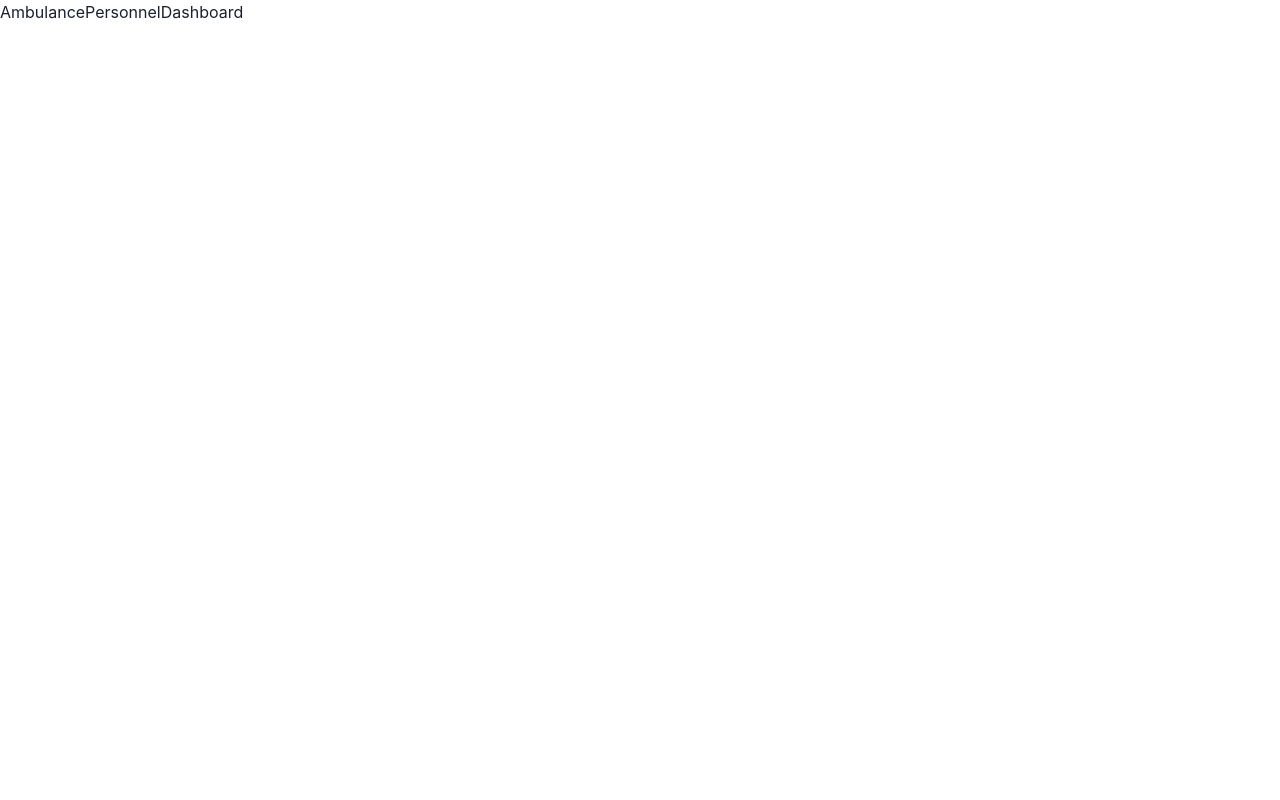
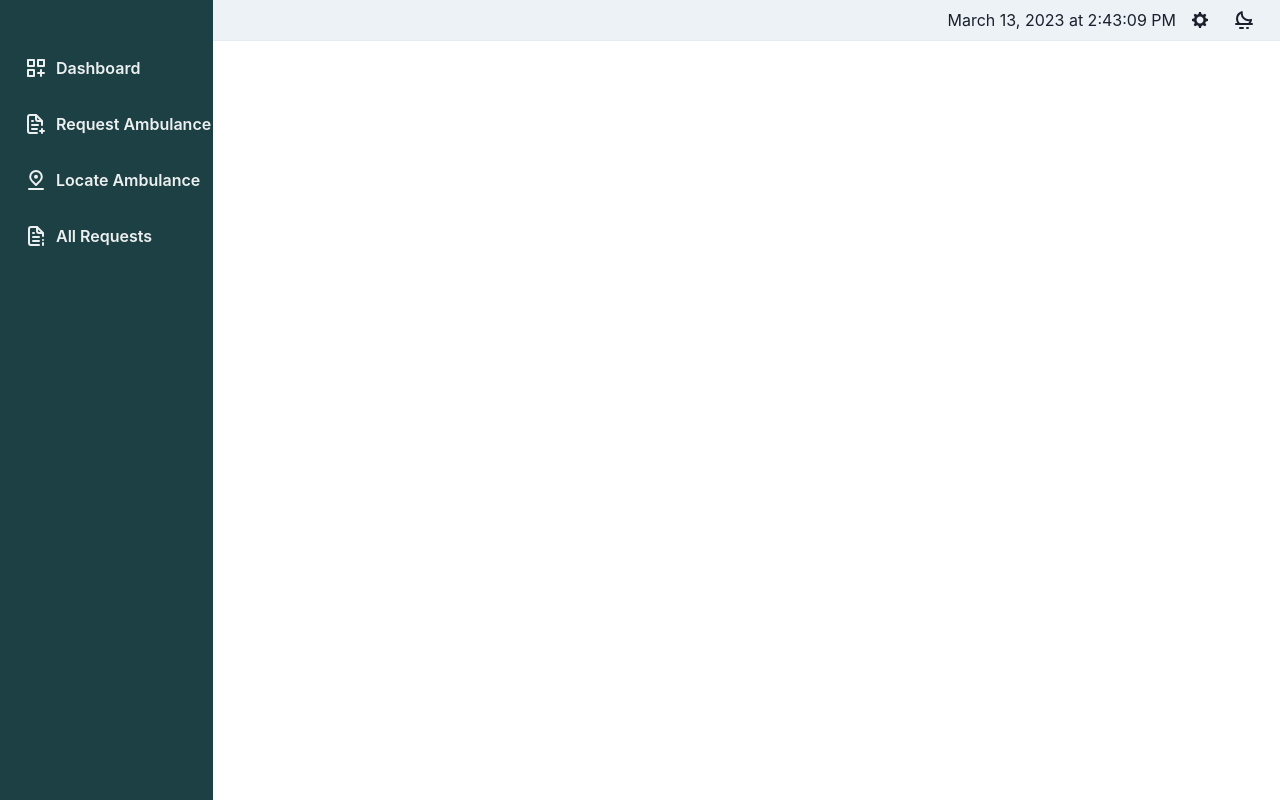
Before and after one commit to neildc14/capstone, a React (Vite) app in the folder client/: page /ambulance_personnel in a window 1280 px wide. Built offline with nearby package versions, Linux system fonts and the light colour scheme; no server answers.

Commit message:
added delete functionality

```diff
--- a/client/src/components/DeleteConfirmationModal.jsx
+++ b/client/src/components/DeleteConfirmationModal.jsx
@@ -10,9 +10,42 @@ import {
   Text,
   Button,
   Flex,
+  useToast,
 } from "@chakra-ui/react";
+import { useMutation, useQueryClient } from "@tanstack/react-query";
+import axios from "axios";
+
+const ENDPOINT = import.meta.env.VITE_REACT_APP_ENDPOINT;
 
 const DeleteConfirmationModal = ({ id, URL, isOpen, onClose, subject }) => {
+  const queryClient = useQueryClient();
+  const toast = useToast();
+
+  const deleteRequest = async () => {
+    const delete_recent_request = await axios.delete(`${ENDPOINT}${URL}/${id}`);
+    return delete_recent_request;
+  };
+
+  const deleteURL = useMutation({
+    mutationFn: deleteRequest,
+    onSettled: () => {
+      queryClient.invalidateQueries(["ambulance_request_with_ticket"]);
+    },
+    onSuccess: () => {
+      toast({
+        title: "URL deleted.",
+        description: "Request is successfully deleted.",
+        status: "success",
+        duration: 1000,
+        isClosable: true,
+      });
+    },
+  });
+
+  const deleteRecentRequestFunction = (e) => {
+    e.preventDefault();
+    deleteURL.mutate(`${ENDPOINT}${URL}/${id}`);
+  };
 
   return (
     <Modal
@@ -38,6 +71,7 @@ const DeleteConfirmationModal = ({ id, URL, isOpen, onClose, subject }) => {
               bgColor="red.500"
               color="gray.50"
               _hover={{ bgColor: "red.400" }}
+              onClick={deleteRecentRequestFunction}
             >
               Delete Request
             </Button>
--- a/client/src/pages/AmbulancePersonnelDashboard.jsx
+++ b/client/src/pages/AmbulancePersonnelDashboard.jsx
@@ -1,7 +1,45 @@
-import React from "react";
+import React, { useContext } from "react";
+import { Box, useMediaQuery, useDisclosure, Flex } from "@chakra-ui/react";
+import Header from "../layouts/Header";
+import RequestorSidebar from "../components/requestor/RequestorSidebar";
+import RequestorMobileSidebar from "../components/requestor/RequestorMobileSidebar";
+import { Outlet } from "react-router-dom";
+
+const DashboardContext = React.createContext();
 
 const AmbulancePersonnelDashboard = () => {
-  return <div>AmbulancePersonnelDashboard</div>;
+  const [isLargerThan768] = useMediaQuery("(min-width: 768px)");
+  const { isOpen, onOpen, onClose } = useDisclosure();
+
+  const toggleDashboard = () => {
+    onOpen();
+  };
+  return (
+    <>
+      <Flex
+        flexDirection={{ base: "column", md: "row" }}
+        padding="0"
+        height={{ base: "100vh" }}
+      >
+        {isLargerThan768 ? (
+          <RequestorSidebar />
+        ) : (
+          <RequestorMobileSidebar isOpen={isOpen} onClose={onClose} />
+        )}
+
+        <Box width="100%" height="100%" overflowY="scroll" bgColor="white">
+          <DashboardContext.Provider value={toggleDashboard}>
+            <Header />
+          </DashboardContext.Provider>
+          <Box as="main" px={{ base: 4 }}>
+            <Outlet />
+          </Box>
+        </Box>
+      </Flex>
+    </>
+  );
 };
 
 export default AmbulancePersonnelDashboard;
+
+export const useDashboardContext = () => useContext(DashboardContext);
```
